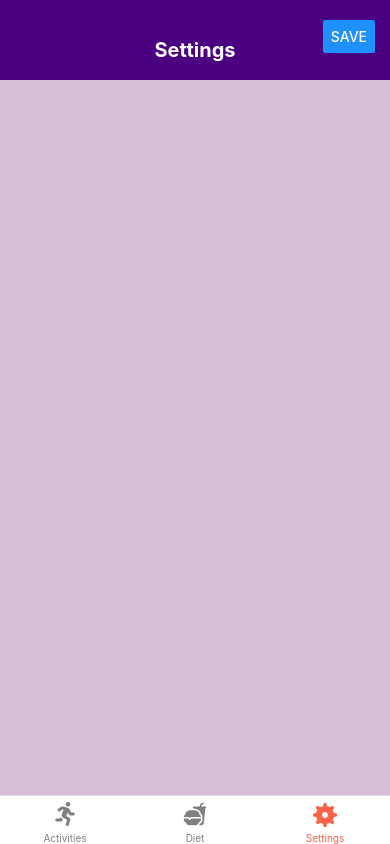
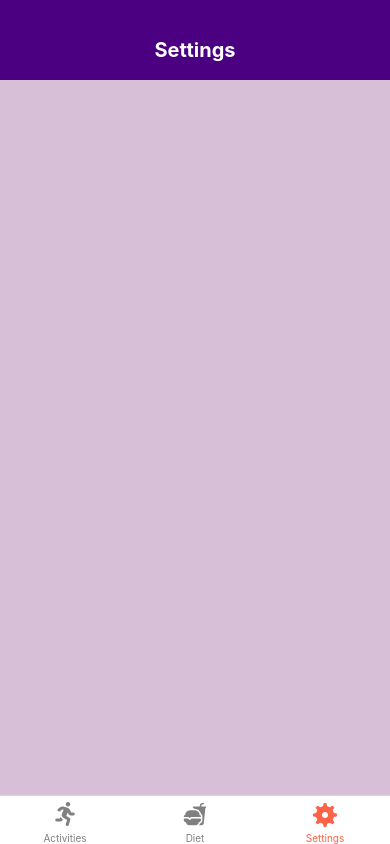
Before and after one commit to xiaoxuansu11041104/assignment-2, a React Native app: screen /Settings in a window 390 px wide. Built offline with nearby package versions, Linux system fonts and the light colour scheme.

Commit message:
Remove right button for setting

```diff
--- a/Screens/Settings.js
+++ b/Screens/Settings.js
@@ -7,11 +7,7 @@ export default function Settings({ navigation }) {
   return (
     <SafeAreaView style={styles.safeArea}>
       <View style={styles.container}>
-        <Header
-          title='Settings'
-          rightButtonText='Save'
-          onRightButtonPress={() => console.log('Save pressed')}
-        />
+        <Header title='Settings' />
       </View>
     </SafeAreaView>
   );
```
